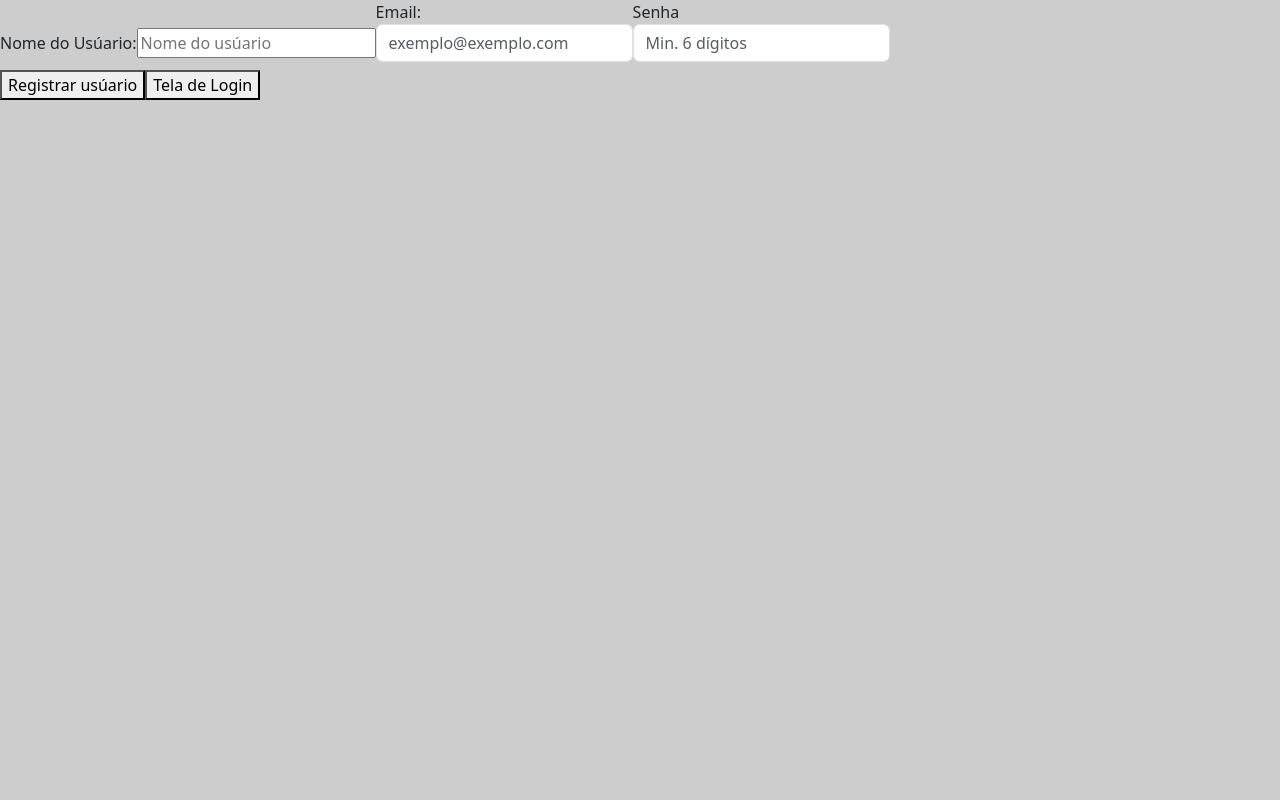
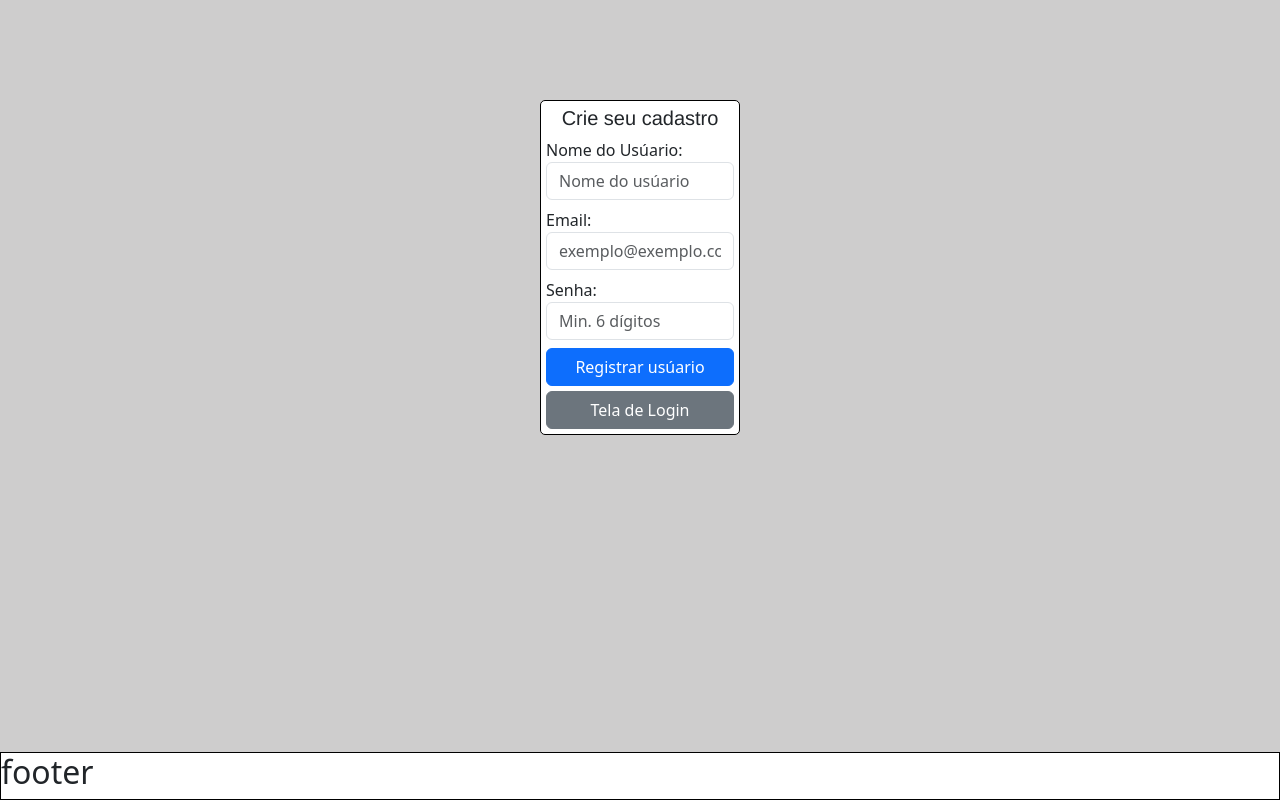
Before and after one commit to IgorBrizack/GastosApp, a React (Create React App) app in the folder frontend/: page /register in a window 1280 px wide. Built offline with nearby package versions, Linux system fonts and the light colour scheme; no server answers.

Commit message:
feat: tela de registro ajustada

```diff
--- a/frontend/src/pages/Login.jsx
+++ b/frontend/src/pages/Login.jsx
@@ -35,7 +35,7 @@ function Login() {
     <>
       <div className="login-main-container">
         <div>
-          <h1 id="login-banner-text">Bem vindo(a) ao gastosApp</h1>
+          <h1 className="banner-text">Bem vindo(a) ao gastosApp</h1>
         </div>
         <div>
           <form>
@@ -61,7 +61,14 @@ function Login() {
               </button>
             </div>
           </form>
-          { hasUser && <p> usuário inválido ou senha inválido</p> }
+          { hasUser && (
+          <p style={{
+            color: 'red',
+          }}
+          >
+            Usuário ou Senha Inválido
+          </p>
+          ) }
         </div>
       </div>
       <Footer />
--- a/frontend/src/pages/MainAdminScreen.jsx
+++ b/frontend/src/pages/MainAdminScreen.jsx
@@ -29,6 +29,7 @@ function MainAdminScreen() {
   useEffect(() => {
     getAllData();
   }, [hasUpdated]);
+
   return (
     <>
       <Header />
--- a/frontend/src/pages/MainUserScreen.jsx
+++ b/frontend/src/pages/MainUserScreen.jsx
@@ -8,7 +8,6 @@ import GastosList from '../components/GastosList';
 import UserContext from '../contexts/UserContext';
 import PieChart from '../components/PieChart';
 import PorcentagensComponent from '../components/Porcentagens';
-import Footer from '../components/Footer';
 
 ChartJS.register(...registerables);
 
@@ -113,7 +112,6 @@ function MainUserScreen() {
         </div>
       </div>
       <GastosList />
-      <Footer />
     </>
   );
 }
--- a/frontend/src/pages/RegisterScreen.jsx
+++ b/frontend/src/pages/RegisterScreen.jsx
@@ -4,6 +4,7 @@ import UserContext from '../contexts/UserContext';
 import EmailInput from '../components/EmailInput';
 import GenericInput from '../components/GenericInput';
 import { postData } from '../services/request';
+import Footer from '../components/Footer';
 
 function RegisterScreen() {
   const navigate = useNavigate();
@@ -25,16 +26,23 @@ function RegisterScreen() {
       setUserCreated(true);
       setInvalidFields(false);
     } catch (error) {
+      alert(error);
       setInvalidFields(true);
     }
   }
 
   return (
     <>
+
+      <div className="register-screen-main-container">
+        <div>
+          <h1 className="banner-text">Crie seu cadastro</h1>
+        </div>
         <form>
-        <label htmlFor="Input Name">
+          <label htmlFor="Input Name" className="form-label">
             Nome do Usúario:
             <input
+              className="form-control"
               type="text"
               id="Input Name"
               placeholder="Nome do usúario"
@@ -45,14 +53,18 @@ function RegisterScreen() {
           <GenericInput
             type="password"
             selector="password"
-          fieldName="Senha"
+            fieldName="Senha:"
             placeholder="Min. 6 dígitos"
             setter={setRegisterPassword}
           />
         </form>
-      { invalidFields && <p>dados inválidos</p> }
+        { invalidFields && <p style={{ textAlign: 'center', color: 'red' }}>Dados inválidos</p> }
         <button
+          style={{
+            marginBottom: '5px',
+          }}
           type="button"
+          className="btn btn-primary"
           onClick={() => register({
             username: registerUserName,
             password: registerPassword,
@@ -65,11 +77,14 @@ function RegisterScreen() {
         </button>
         {userCreated && <p>Usúario criado com sucesso!</p>}
         <button
+          className="btn btn-secondary"
           type="button"
           onClick={() => navigate('/login')}
         >
           Tela de Login
         </button>
+      </div>
+      <Footer />
     </>
   );
 }
--- a/frontend/src/style.css
+++ b/frontend/src/style.css
@@ -115,7 +115,7 @@ tr th label p {
   border-radius: 5px;
 }
 
-#login-banner-text {
+.banner-text {
   text-align: center;
   font-size: 20px;
   font-family: 'Franklin Gothic Medium', 'Arial Narrow', Arial, sans-serif;
@@ -124,6 +124,17 @@ tr th label p {
 .buttons-login-container {
   display: flex;
   flex-direction: column;
-  /* width: 100px; */
   justify-content: center;
 }
+
+.register-screen-main-container {
+  display: flex;
+  flex-direction: column;
+  width: 200px;
+  border: 1px solid black;
+  margin: auto;
+  padding: 5px;
+  margin-top: 100px;
+  background-color: white;
+  border-radius: 5px;
+}
```
Lines whose indentation alone changed are shown as unchanged.
